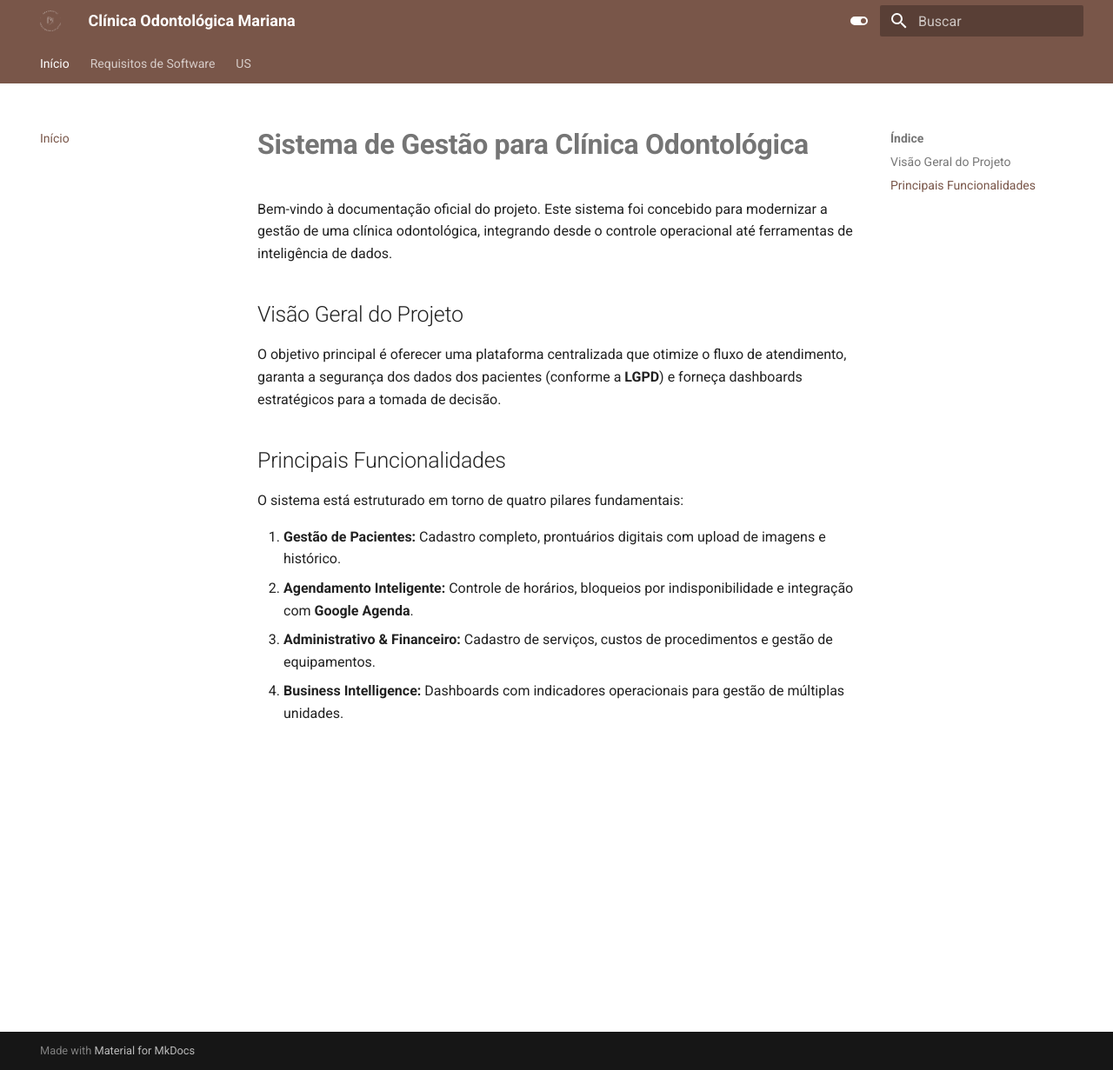
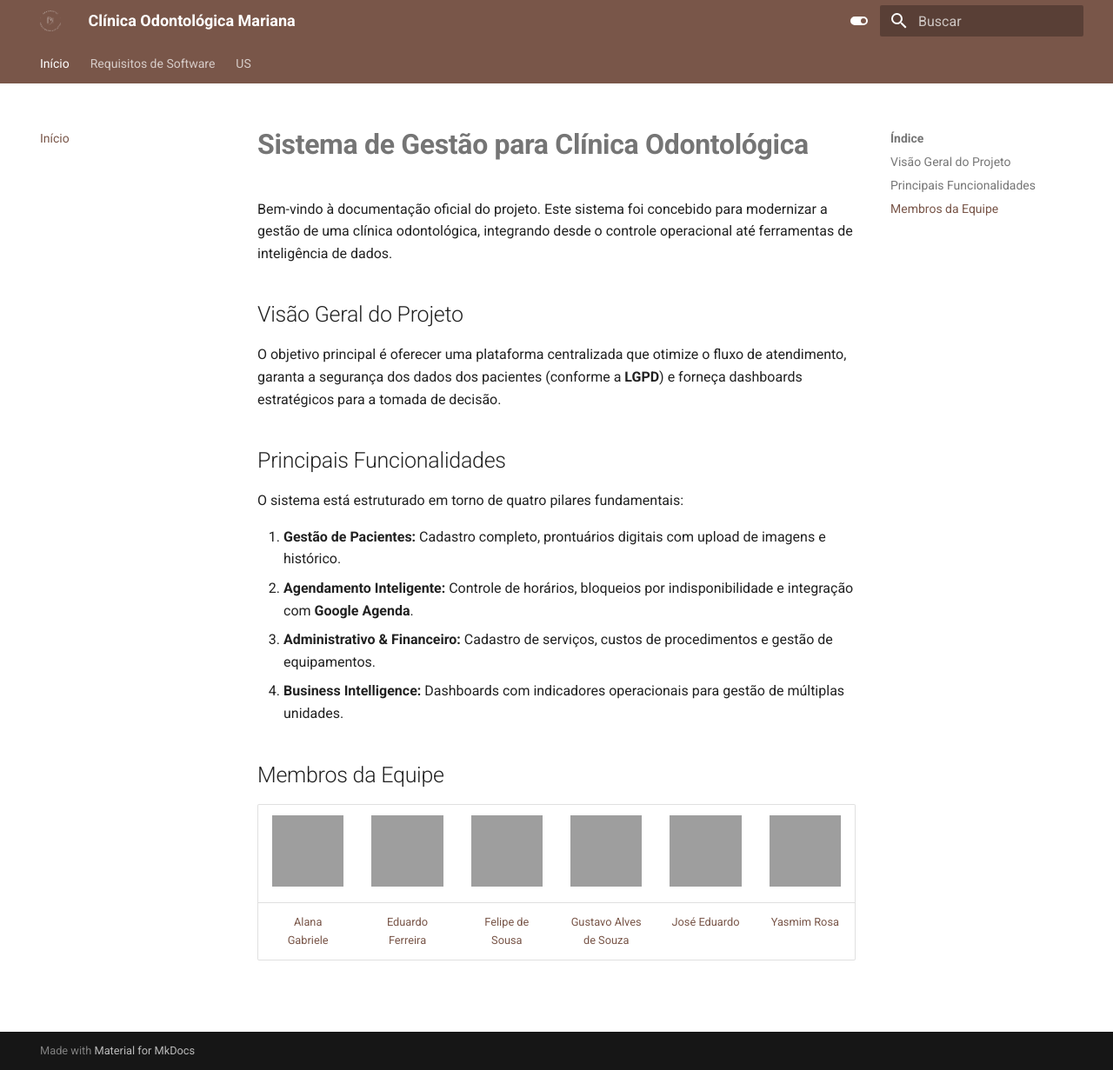
Before and after one commit to Clinica-Odontologica-Mariana/docs, an MkDocs documentation site: the page built from docs/index.md, in a window 1280 px wide and 1231 px high. Shown: the whole window at 87% size. Built offline with MkDocs 1.6.1 and Material for MkDocs 9.7.7, drawn with Linux system fonts in a browser that asks for light colours; grey boxes are pictures that could not be loaded.

Commit message:
docs: adicionando membros no ghpages

```diff
--- a/docs/index.md
+++ b/docs/index.md
@@ -14,3 +14,12 @@ O sistema está estruturado em torno de quatro pilares fundamentais:
 2.  **Agendamento Inteligente:** Controle de horários, bloqueios por indisponibilidade e integração com **Google Agenda**.
 3.  **Administrativo & Financeiro:** Cadastro de serviços, custos de procedimentos e gestão de equipamentos.
 4.  **Business Intelligence:** Dashboards com indicadores operacionais para gestão de múltiplas unidades.
+
+
+## Membros da Equipe
+
+| [![](https://avatars.githubusercontent.com/alanagabriele)](https://github.com/alanagabriele) | [![](https://avatars.githubusercontent.com/eduardoferre)](https://github.com/eduardoferre) | [![](https://avatars.githubusercontent.com/fsousac)](https://github.com/fsousac) | [![](https://avatars.githubusercontent.com/gustaallves)](https://github.com/gustaallves) | [![](https://avatars.githubusercontent.com/jevprado)](https://github.com/jevprado) | [![](https://avatars.githubusercontent.com/yaskisoba)](https://github.com/yaskisoba) |
+|:-------------------------------------------------------------:|:-------------------------------------------------------------:|:-----------------------------------------------------------:|:-----------------------------------------------------------:|:-----------------------------------------------------------:|:-----------------------------------------------------------:|
+| [Alana Gabriele](https://github.com/alanagabriele) | [Eduardo Ferreira](https://github.com/eduardoferre) | [Felipe de Sousa](https://github.com/fsousac) | [Gustavo Alves de Souza](https://github.com/gustaallves) | [José Eduardo](https://github.com/jevprado) | [Yasmim Rosa](https://github.com/yaskisoba) |
+
+<br>
```
